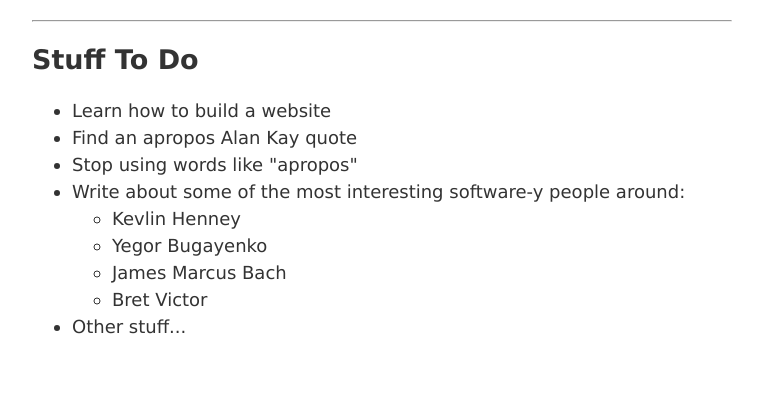
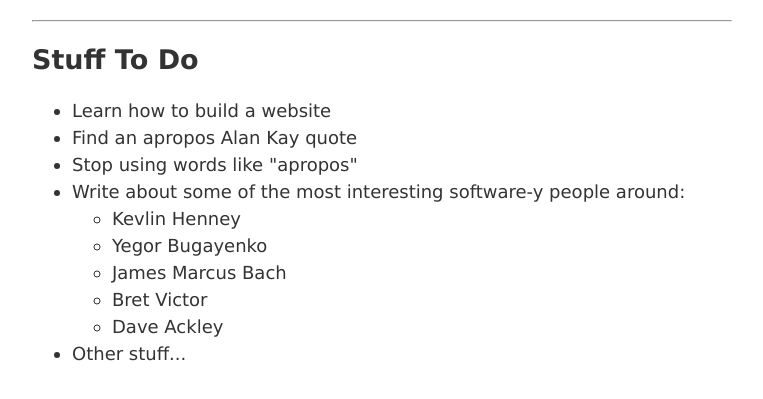
Before and after one commit to nqafield/NotQuiteAField, a plain HTML site: page index.html in a window 1280 px wide. Shown: the part 117-516 px from the top of the page, without its empty margins (258-1021 px from the left). Drawn offline with Linux system fonts and the light colour scheme.

Commit message:
Adding Dave

```diff
--- a/index.html
+++ b/index.html
@@ -42,6 +42,7 @@
                 <li>Yegor Bugayenko</li>
                 <li>James Marcus Bach</li>
                 <li>Bret Victor</li>
+                <li>Dave Ackley</li>
             </ul>
         <li>Other stuff...</li>
     </ul>
```
